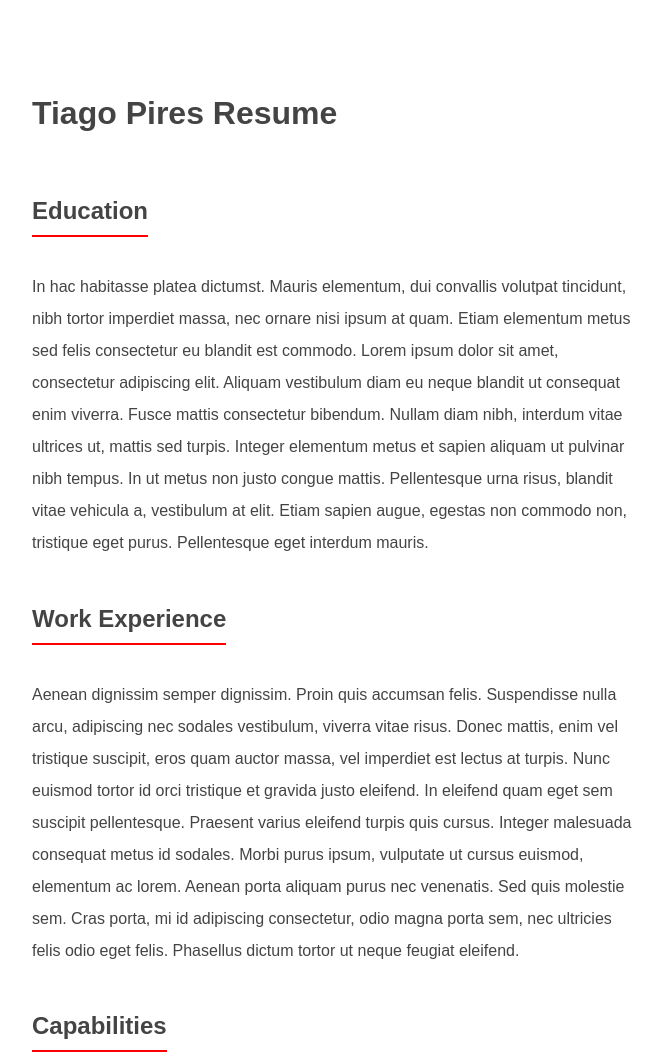
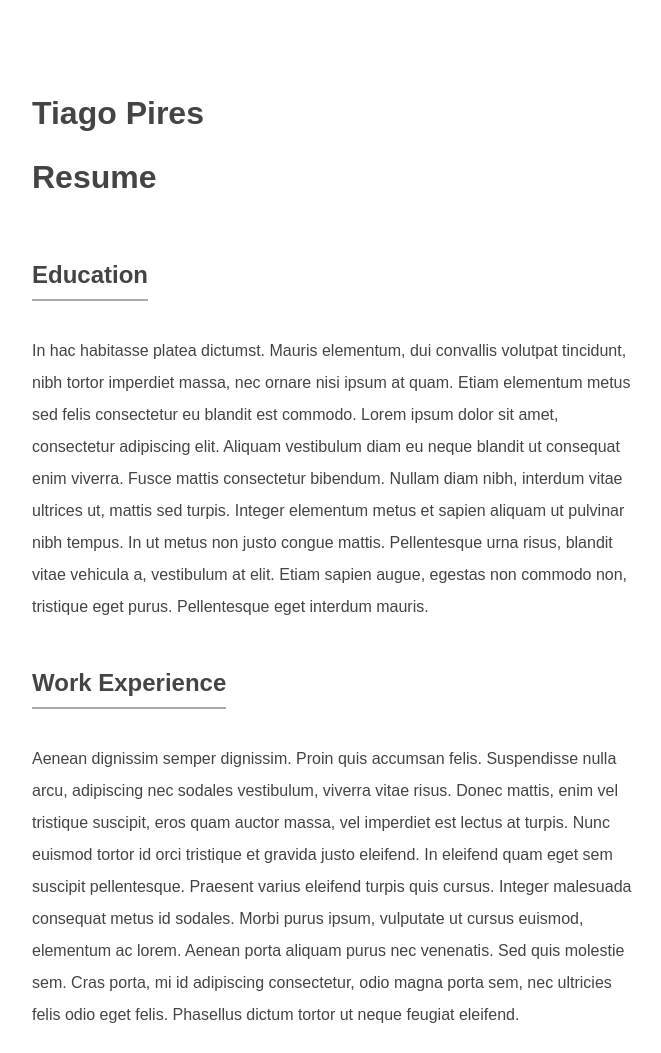
Before and after one commit to tiago-pires/resume, a plain HTML site: page index.html in a window 1280 px wide. Shown: the top 1053 px of the page, without its empty margins (308-969 px from the left). Drawn offline with Linux system fonts and the light colour scheme; a script that the page names is missing.

Commit message:
Change resume styles

```diff
--- a/index.html
+++ b/index.html
@@ -8,7 +8,7 @@
 </head>
 <body>
 
-  <h1>Tiago Pires Resume</h1>
+  <h1>Tiago Pires <br /> Resume</h1>
   <h2>Education</h2>
   <p>
     In hac habitasse platea dictumst. Mauris elementum, dui convallis volutpat tincidunt, nibh tortor imperdiet massa, nec ornare nisi ipsum at quam. Etiam elementum metus sed felis consectetur eu blandit est commodo. Lorem ipsum dolor sit amet, consectetur adipiscing elit. Aliquam vestibulum diam eu neque blandit ut consequat enim viverra. Fusce mattis consectetur bibendum. Nullam diam nibh, interdum vitae ultrices ut, mattis sed turpis. Integer elementum metus et sapien aliquam ut pulvinar nibh tempus. In ut metus non justo congue mattis. Pellentesque urna risus, blandit vitae vehicula a, vestibulum at elit. Etiam sapien augue, egestas non commodo non, tristique eget purus. Pellentesque eget interdum mauris.
--- a/style.css
+++ b/style.css
@@ -8,6 +8,6 @@ body {
 }
 
 h2 {
-    box-shadow: 0 2px 0 red;
+    box-shadow: 0 2px 0 #aaa;
     display: inline-block
 }
```
